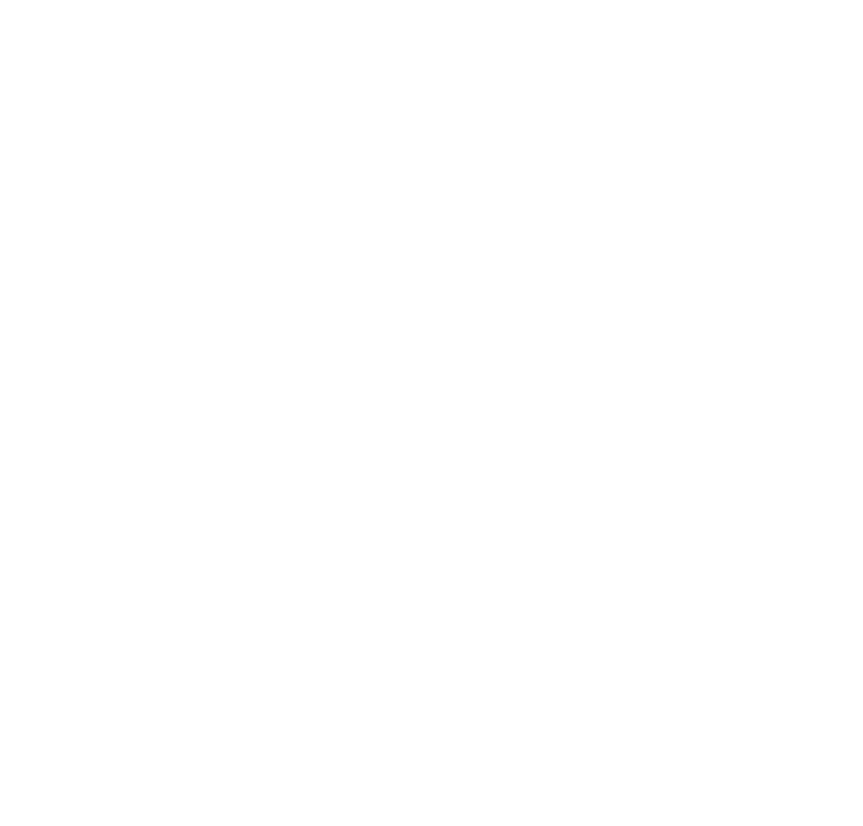
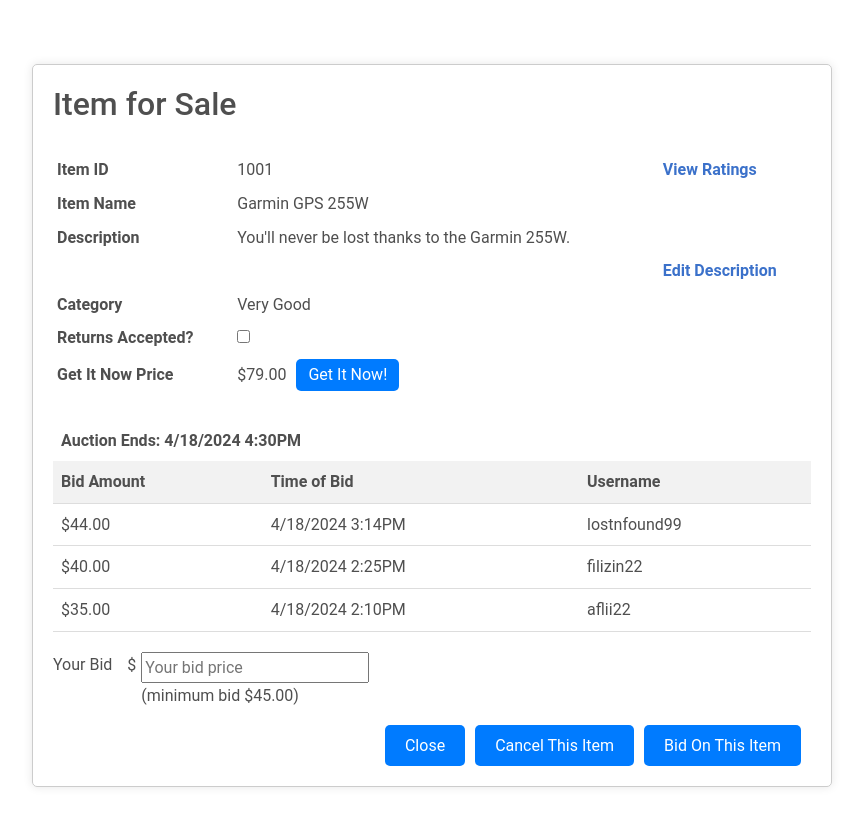
Before and after one commit to leileili1010/Buzzbid, a React (Create React App) app in the folder Phase_3/buzzbid-react/: page /itemForSale in a window 1280 px wide. Before the commit this address had no page. Shown: the top 826 px of the page, without its empty margins (208-1071 px from the left). Before the commit the page ends 800 px from the top, so only its background shows below. Built offline with nearby package versions, Linux system fonts and the light colour scheme.

Commit message:
item for sale styling

```diff
--- a/Phase_3/buzzbid-react/src/App.js
+++ b/Phase_3/buzzbid-react/src/App.js
@@ -5,6 +5,7 @@
 import Dashboard from "./components/dashboard";
 import ListItem from "./components/listItem";
 import SearchItem from "./components/SearchItem/SearchItem";
+import ItemForSale from "./components/ItemForSale/ItemForSale";
 
 function App() {
   return (
@@ -16,6 +17,7 @@
             <Route path="/dashboard" element={<Dashboard/>}/>
             <Route path="/listItem" element={<ListItem/>}/>
             <Route path="/searchitem" element={<SearchItem/>}/>
+            <Route path="/itemForSale" element={<ItemForSale />} />
           </Routes>
         </Router>
       </div>
--- /dev/null
+++ b/Phase_3/buzzbid-react/src/components/ItemForSale/ItemForSale.css
@@ -0,0 +1,113 @@
+.item-for-sale-container {
+    max-width: 800px;
+    margin: 5% auto;
+    padding: 20px;
+    border: 1px solid #ccc;
+    border-radius: 5px;
+    box-shadow: 0 0 10px rgba(0, 0, 0, 0.1);
+}
+
+.item-for-sale-container h2 {
+    margin-bottom: 30px;
+}
+
+.item-for-sale-details {
+    border-collapse: collapse;
+    width: 100%;
+}
+
+.item-for-sale-details th,
+.item-for-sale-details td {
+    padding: 4px;
+    text-align: left;
+}
+
+.item-for-sale-details th {
+    background-color: #f2f2f2;
+}
+
+.item-for-sale-details td:nth-child(odd) {
+    font-weight: bold;
+}
+
+.item-for-sale-bids {
+    border-collapse: collapse;
+    width: 100%;
+}
+
+.item-for-sale-bids th,
+.item-for-sale-bids td {
+    padding: 8px;
+    text-align: left;
+    border-bottom: 1px solid #ddd;
+}
+
+.item-for-sale-bids th {
+    background-color: #f2f2f2;
+}
+.auction-ends th{
+    text-align: left;
+    padding: 8px;
+}
+
+.auction-ends{
+    margin-top: 25px;
+}
+
+.user-bid {
+    margin-top: 20px;
+    display: flex;
+}
+
+.user-bid input[type="number"] {
+    /*padding: 5px;*/
+    margin-right: 10px;
+}
+
+.user-bid-price {
+    display: flex;
+    flex-direction: column;
+}
+
+.dollar-sign {
+    margin-left: 10px;
+}
+
+.user-bid p {
+    display: inline;
+    margin-right: 5px;
+}
+
+.item-for-sale-details button {
+    padding: 3px 12px;
+    border: none;
+    border-radius: 5px;
+    background-color: #007bff;
+    color: white;
+    cursor: pointer;
+    margin-left: 10px;
+}
+
+.item-for-sale-details button:hover {
+    background-color: #0056b3;
+}
+
+.item-for-sale-btns {
+    display: flex;
+    justify-content: flex-end;
+}
+
+.item-for-sale-btns button {
+    padding: 8px 20px;
+    border: none;
+    border-radius: 5px;
+    background-color: #007bff;
+    color: #fff;
+    font-size: 16px;
+    cursor: pointer;
+    margin-right: 10px;
+}
+
+.item-for-sale-btns button:hover {
+    background-color: #0056b3;
+}
--- /dev/null
+++ b/Phase_3/buzzbid-react/src/components/ItemForSale/ItemForSale.jsx
@@ -0,0 +1,111 @@
+import {NavLink} from "react-router-dom";
+import {useState} from "react";
+import "./ItemForSale.css"
+
+const ItemForSale = () => {
+    const [bidPrice, setBidPrice] = useState("")
+
+    return (
+        <div className="item-for-sale-container">
+            <h2>Item for Sale</h2>
+            <table className="item-for-sale-details">
+                <tbody>
+                <tr>
+                    <td>Item ID</td>
+                    <td>1001</td>
+                    <td><NavLink>View Ratings</NavLink></td>
+                </tr>
+                <tr>
+                    <td>Item Name</td>
+                    <td>Garmin GPS 255W</td>
+                </tr>
+                <tr>
+                    <td>Description</td>
+                    <td>You'll never be lost thanks to the Garmin 255W.</td>
+                </tr>
+                <tr>
+                    <td></td>
+                    <td></td>
+                    <td> <NavLink>Edit Description</NavLink></td>
+                </tr>
+
+                <tr>
+                    <td>Category</td>
+                    <td>Very Good</td>
+                </tr>
+                <tr>
+                    <td>Returns Accepted?</td>
+                    <td><input type="checkbox" /></td>
+                </tr>
+                <tr>
+                    <td>Get It Now Price</td>
+                    <td><span>$79.00</span><button>Get It Now!</button></td>
+                </tr>
+                </tbody>
+            </table>
+            <div className="auction">
+                <table className="auction-ends">
+                    <thead>
+                    <tr>
+                        <th>Auction Ends: 4/18/2024 4:30PM</th>
+                    </tr>
+                    </thead>
+                </table>
+                <table className="item-for-sale-bids">
+                    <thead>
+                    <tr>
+                        <th>Bid Amount</th>
+                        <th>Time of Bid</th>
+                        <th>Username</th>
+                    </tr>
+                    </thead>
+                    <tbody>
+                    <tr>
+                        <td>$44.00</td>
+                        <td>4/18/2024 3:14PM</td>
+                        <td>lostnfound99</td>
+                    </tr>
+                    <tr>
+                        <td>$40.00</td>
+                        <td>4/18/2024 2:25PM</td>
+                        <td>filizin22</td>
+                    </tr>
+                    <tr>
+                        <td>$35.00</td>
+                        <td>4/18/2024 2:10PM</td>
+                        <td>aflii22</td>
+                    </tr>
+                    {/*{bidHistory.map((item, index) => (*/}
+                    {/*    <tr key={index}>*/}
+                    {/*        <td>{item.bidAmount}</td>*/}
+                    {/*        <td>{item.timeOfBid}</td>*/}
+                    {/*        <td>{item.username}</td>*/}
+                    {/*    </tr>*/}
+                    {/*))}*/}
+                    </tbody>
+                </table>
+                <div className="user-bid">
+                    <p>Your Bid</p>
+                    <p className="dollar-sign">$</p>
+                    <div className="user-bid-price">
+                        <input
+                        type="number"
+                        name="bid-price"
+                        value={bidPrice}
+                        placeholder="Your bid price"
+                        onChange={(e) => setBidPrice(e.target.value)}
+                    />
+                        <p>(minimum bid $45.00)</p>
+                    </div>
+                </div>
+            </div>
+            <div className="item-for-sale-btns">
+                <button>Close</button>
+                <button>Cancel This Item</button>
+                <button>Bid On This Item</button>
+            </div>
+        </div>
+    );
+};
+
+export default ItemForSale;
```
